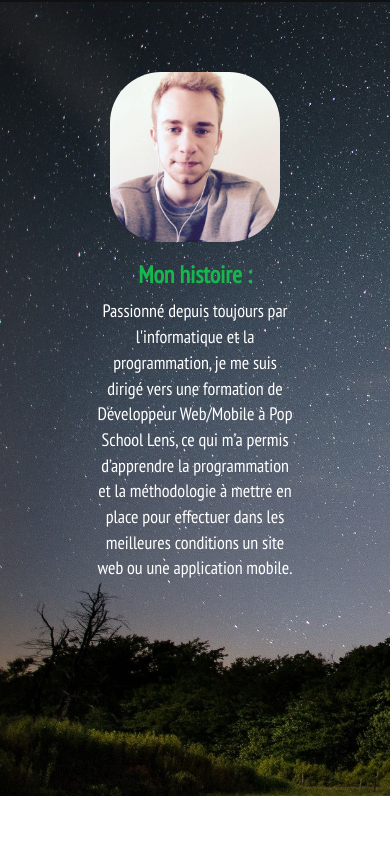
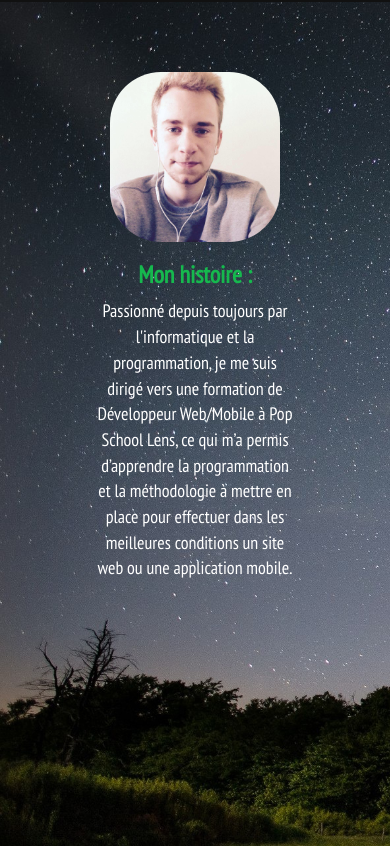
Before and after one commit to Hamawof/Hamawof, a plain HTML site: page index.html in a window 390 px wide. Shown: the part 842-1688 px from the top of the page. Before the commit the page ends 1638 px from the top, so only its background shows below. Drawn offline with nearby package versions, Linux system fonts and the light colour scheme.

Commit message:
DEBUF EJZKBBE, ze ZEJKzn

```diff
--- a/style/cv3.css
+++ b/style/cv3.css
@@ -148,7 +148,7 @@ a, a:hover, a:focus {
 }
 
 #containerb {
-  height: 100%;
+  height: calc(100% + 50px);
   background: url('../img/imghd3.jpg') no-repeat fixed;
   -webkit-background-size: cover;
   -moz-background-size: cover;
@@ -177,7 +177,6 @@ h3 {
 {
   .txtprofil {
     width: 50%;
-    margin: 0 auto;
     font-size: 1em;
   }
 }
```
